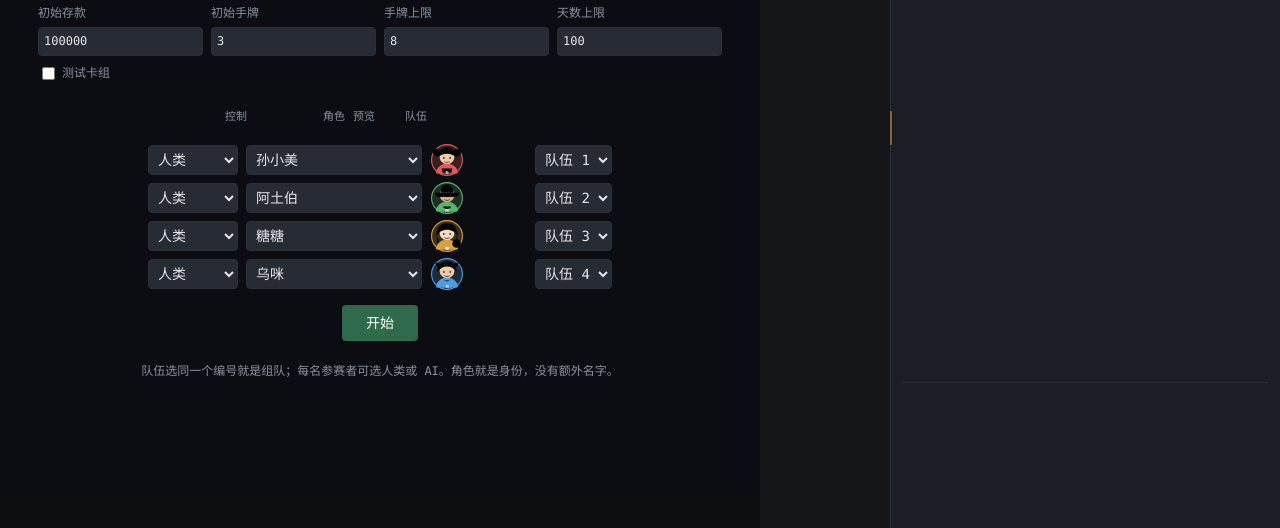
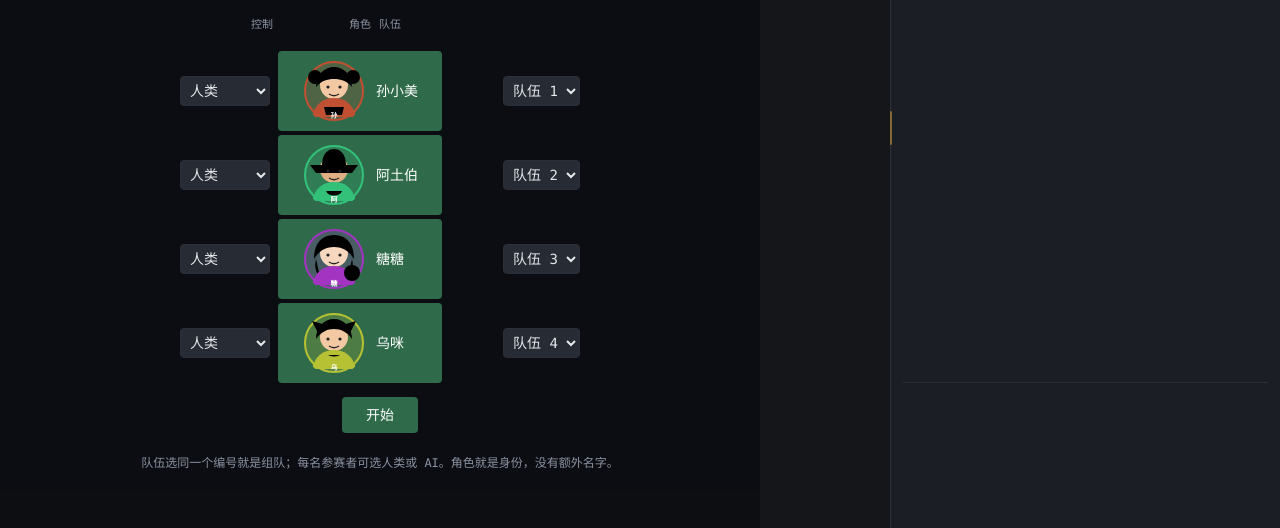
Before and after one commit to ZisIsNotZis/monoploy11, a plain HTML site: page index.html in a window 1280 px wide. Shown: the part 272-800 px from the top of the page. Drawn offline with Linux system fonts and the light colour scheme.

Commit message:
feat: enlarge character avatars and show them in a visual character picker

```diff
--- a/index.html
+++ b/index.html
@@ -20,7 +20,7 @@
     <label>天数上限 <input id="dayLimit" type="number" value="100" min="1"></label>
     <label class="check"><input type="checkbox" id="testcards"> 测试卡组</label>
   </div>
-  <div class="setup-head"><span>控制</span><span>角色</span><span>预览</span><span>队伍</span></div>
+  <div class="setup-head"><span>控制</span><span>角色</span><span>队伍</span></div>
   <div id="setupRows"></div>
   <div class="setup-row"><button id="start">开始</button></div>
   <p class="hint">队伍选同一个编号就是组队；每名参赛者可选人类或 AI。角色就是身份，没有额外名字。</p>
@@ -41,6 +41,6 @@
   </aside>
 </main>
 
-<script type="module" src="./src/main.js?v=98"></script>
+<script type="module" src="./src/main.js?v=99"></script>
 </body>
 </html>
--- a/src/engine/game.js
+++ b/src/engine/game.js
@@ -14,7 +14,7 @@ const GENDER = {
 };
 const MAPS = { 'grid-manor': GRID_MANOR, 'test-manor': TEST_MANOR };
 
-function teamColor(teamIndex, memberIndex, memberCount) {
+export function teamColor(teamIndex, memberIndex, memberCount) {
   const hue = Math.round((teamIndex * 137.508 + 12) % 360);
   const sat = 58 + (memberIndex % 3) * 7;
   const light = 44 + (memberIndex % 4) * 6 + (memberCount === 1 ? 4 : 0);
--- a/src/main.js
+++ b/src/main.js
@@ -1,9 +1,9 @@
 import { startSession, runGame } from './engine/flow.js';
-import { render } from './ui/render.js?v=98';
+import { render } from './ui/render.js?v=99';
 import { CHARACTERS } from './data/characters.js';
 import { BOSSES } from './data/bosses.js';
 import { reachableWithin } from './engine/board-v2.js';
-import { CARD_DEFS } from './engine/game.js';
+import { CARD_DEFS, teamColor } from './engine/game.js';
 import { aiAnswer } from './engine/ai.js';
 import { speak } from './ui/voice.js';
 import { avatarSvg } from './ui/icons.js';
@@ -167,12 +167,24 @@ const actions = {
 
 function numberInput() { return Number($('#amount')?.value ?? 0); }
 
-function characterOptions(selected) {
-  const normal = CHARACTERS.map(c => `<option value="char:${c.id}" ${selected === `char:${c.id}` ? 'selected' : ''}>${c.name}</option>`).join('');
-  const special = BOSSES.flatMap(b => [1,2,3].map(t => `<option value="boss:${b.id}:${t}">${b.name} · ${['简单','普通','困难'][t-1]}</option>`)).join('');
-  return `<optgroup label="角色">${normal}</optgroup><optgroup label="技能档位">${special}</optgroup>`;
+const CHOICES = [
+  ...CHARACTERS.map(c => ({ value: `char:${c.id}`, id: c.id, name: c.name })),
+  ...BOSSES.flatMap(b => [1,2,3].map(t => ({ value: `boss:${b.id}:${t}`, id: b.id, name: `${b.name}·${['简单','普通','困难'][t-1]}`, boss: true }))),
+];
+function choiceMeta(value) {
+  if (value.startsWith('boss:')) {
+    const [, id, tier] = value.split(':');
+    const b = BOSSES.find(x => x.id === id);
+    return { id, name: `${b?.name ?? id}·${['简单','普通','困难'][Number(tier)-1]}`, boss: true };
+  }
+  const id = value.slice(5);
+  const c = CHARACTERS.find(x => x.id === id);
+  return { id, name: c?.name ?? id, boss: false };
 }
-
+function pickerMarkup(value, color) {
+  const meta = choiceMeta(value);
+  return `<span class="picker-avatar">${avatarSvg(meta.id, color, meta.name)}</span><span class="picker-name">${meta.name}</span>`;
+}
 function renderSetupRows() {
   const count = Number($('#count').value);
   const box = $('#setupRows');
@@ -181,27 +193,42 @@ function renderSetupRows() {
     const teams = Array.from({ length: count }, (_, j) => `<option value="t${j+1}" ${i === j ? 'selected' : ''}>队伍 ${j+1}</option>`).join('');
     return `<div class="setup-player">
       <select class="ctrl" data-i="${i}"><option value="human">人类</option><option value="ai">AI</option></select>
-      <select class="char" data-i="${i}">${characterOptions(`char:${char.id}`)}</select>
-      <span class="char-preview" data-i="${i}"></span>
+      <div class="char-picker" data-value="char:${char.id}">
+        <button type="button" class="char-current"></button>
+        <div class="char-menu" hidden></div>
+      </div>
       <select class="team" data-i="${i}">${teams}</select>
     </div>`;
   }).join('');
-  box.querySelectorAll('.char').forEach(sel => sel.onchange = () => updatePreview(sel.closest('.setup-player')));
-  box.querySelectorAll('.setup-player').forEach(updatePreview);
+  box.querySelectorAll('.setup-player').forEach(row => {
+    row.querySelector('.team').onchange = refreshSetupColors;
+    row.querySelector('.char-current').onclick = () => {
+      const menu = row.querySelector('.char-menu');
+      menu.hidden = !menu.hidden;
+    };
+  });
+  refreshSetupColors();
 }
-
-function updatePreview(row) {
-  const value = row.querySelector('.char').value;
-  const out = row.querySelector('.char-preview');
-  if (value.startsWith('boss:')) {
-    const [, id, tier] = value.split(':');
-    const b = BOSSES.find(x => x.id === id);
-    out.innerHTML = avatarSvg(id, b?.color ?? '#999', `${b?.name ?? id}·${['简单','普通','困难'][Number(tier)-1]}`);
-  } else {
-    const id = value.slice(5);
-    const c = CHARACTERS.find(x => x.id === id);
-    out.innerHTML = avatarSvg(id, c?.color ?? '#999', c?.name ?? id);
-  }
+function refreshSetupColors() {
+  const rows = [...document.querySelectorAll('.setup-player')];
+  const teams = [...new Set(rows.map(r => r.querySelector('.team').value))];
+  rows.forEach((row, i) => {
+    const team = row.querySelector('.team').value;
+    const members = rows.filter(r => r.querySelector('.team').value === team);
+    const color = teamColor(teams.indexOf(team), members.indexOf(row), members.length);
+    row.dataset.color = color;
+    const picker = row.querySelector('.char-picker');
+    const value = picker.dataset.value;
+    const btn = picker.querySelector('.char-current');
+    btn.innerHTML = pickerMarkup(value, color);
+    const menu = picker.querySelector('.char-menu');
+    menu.innerHTML = CHOICES.map(choice => `<button type="button" class="char-option ${choice.value === value ? 'sel' : ''}" data-value="${choice.value}"><span class="picker-avatar">${avatarSvg(choice.id, color, choice.name)}</span><span>${choice.name}</span></button>`).join('');
+    menu.querySelectorAll('.char-option').forEach(opt => opt.onclick = () => {
+      picker.dataset.value = opt.dataset.value;
+      menu.hidden = true;
+      refreshSetupColors();
+    });
+  });
 }
 
 function startGame() {
@@ -209,7 +236,7 @@ function startGame() {
   const participants = rows.map((row, i) => {
     const controller = row.querySelector('.ctrl').value;
     const team = row.querySelector('.team').value;
-    const value = row.querySelector('.char').value;
+    const value = row.querySelector('.char-picker').dataset.value;
     if (value.startsWith('boss:')) {
       const [, bossId, tier] = value.split(':');
       const b = BOSSES.find(x => x.id === bossId);
--- a/src/ui/render.js
+++ b/src/ui/render.js
@@ -1,6 +1,6 @@
 import { TUNING } from '../data/tuning.js';
 import { CHARACTER_BY_ID } from '../data/characters.js';
-import { CARD_DEFS, current, PASSIVE } from '../engine/game.js?v=98';
+import { CARD_DEFS, current, PASSIVE } from '../engine/game.js?v=99';
 import { assetsOf } from '../engine/economy.js';
 import { isPlatformActive } from '../engine/board-v2.js';
 import { CARD_DESC } from '../data/card-desc.js';
--- a/styles.css
+++ b/styles.css
@@ -280,3 +280,16 @@ button { font: inherit; }
 .setup-player { grid-template-columns: 90px 1fr 44px 130px; }
 .char-preview { width: 34px; height: 34px; display: block; border-radius: 50%; overflow: hidden; }
 .char-preview .avatar-svg { width: 100%; height: 100%; display: block; }
+/* 角色选择：可视化列表，头像由当前队伍色着色 */
+.setup-head, .setup-player { grid-template-columns: 90px 1fr 130px; }
+.char-picker { position: relative; min-width: 0; }
+.char-current { display: flex; align-items: center; gap: 10px; width: 100%; background: #151a21; border: 1px solid var(--line); border-radius: 6px; color: var(--text); padding: 4px 8px; cursor: pointer; }
+.picker-avatar { width: 64px; height: 64px; display: inline-block; flex: 0 0 64px; border-radius: 50%; overflow: hidden; }
+.picker-avatar .avatar-svg { width: 100%; height: 100%; display: block; }
+.picker-name { font-size: 14px; }
+.char-menu { position: absolute; z-index: 30; top: calc(100% + 4px); left: 0; width: 380px; max-height: 340px; overflow: auto; background: #11161d; border: 1px solid var(--line); border-radius: 6px; padding: 6px; display: grid; grid-template-columns: 1fr 1fr; gap: 4px; box-shadow: 0 8px 24px rgba(0,0,0,.5); }
+.char-option { display: flex; align-items: center; gap: 7px; text-align: left; background: #18202a; border: 1px solid transparent; border-radius: 5px; color: var(--text); padding: 3px 5px; cursor: pointer; font-size: 12px; }
+.char-option:hover, .char-option.sel { border-color: var(--gold); background: #202a36; }
+.char-option .picker-avatar { width: 40px; height: 40px; flex-basis: 40px; }
+.avatar { width: 48px; height: 48px; }
+.char-menu[hidden] { display: none; }
```
